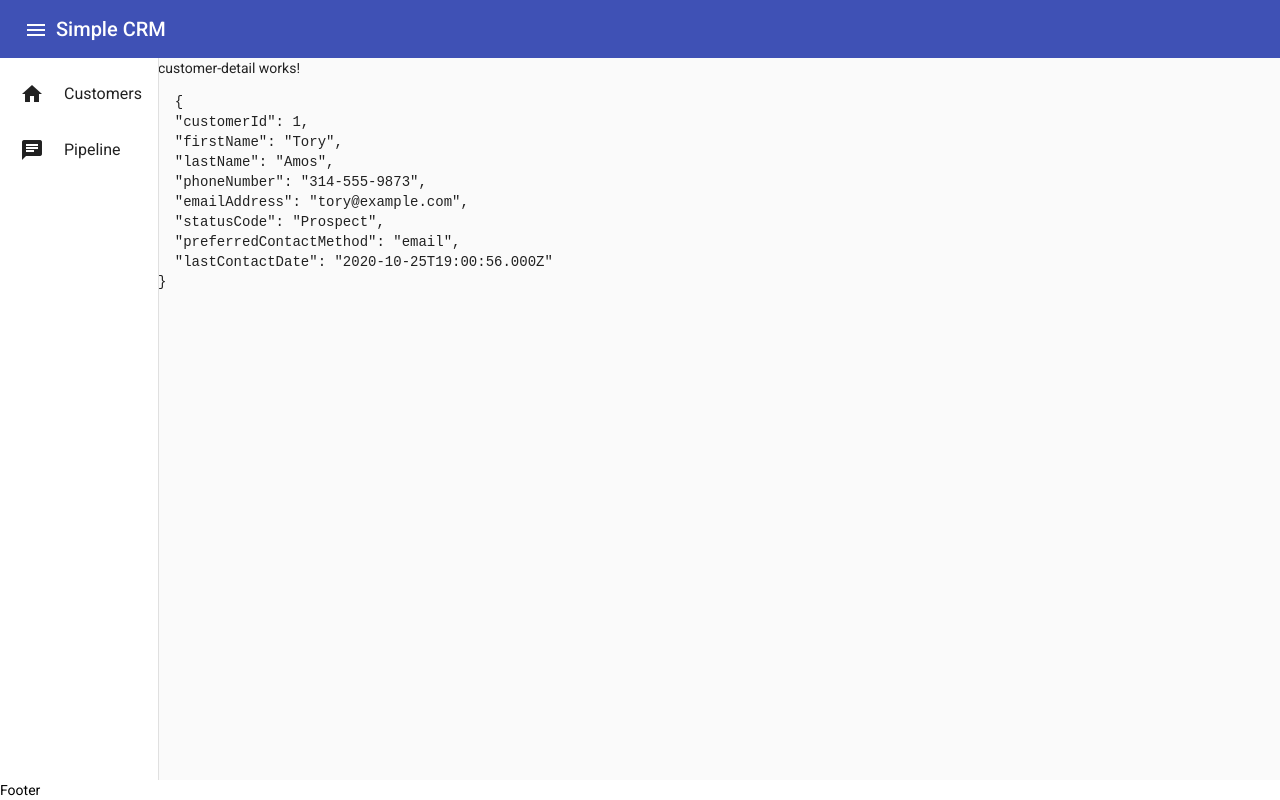
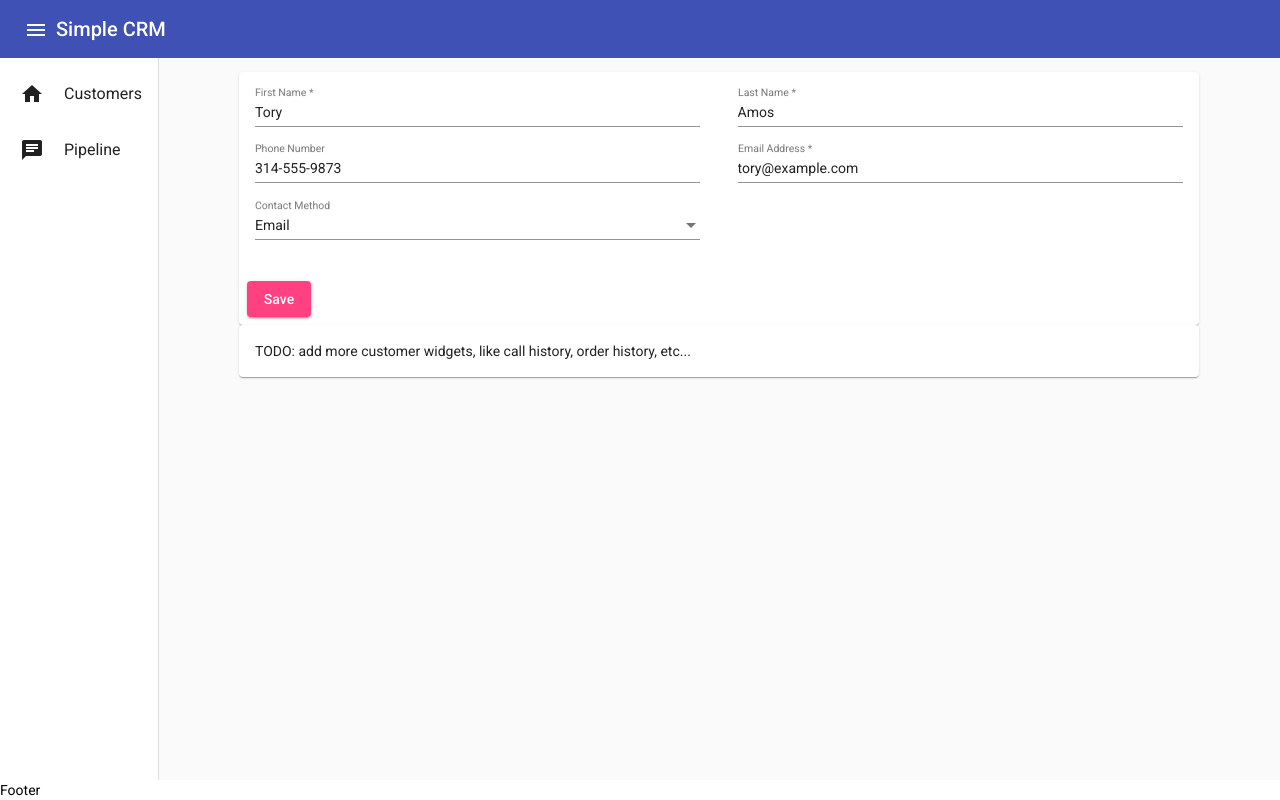
Before and after one commit to NexulAcademy/aspnet-core-fundamentals-v3, an Angular app in the folder SimpleCrm/simple-crm-cli/: page /customer/1 in a window 1280 px wide. Built offline with nearby package versions, Linux system fonts and the light colour scheme.

Commit message:
64: customer detail connecting route parameter, service loaded data, saving changes back to service

```diff
--- a/SimpleCrm/simple-crm-cli/src/app/customer/customer-detail/customer-detail.component.html
+++ b/SimpleCrm/simple-crm-cli/src/app/customer/customer-detail/customer-detail.component.html
@@ -1,5 +1,42 @@
-<p>customer-detail works!</p>
-
-<pre>
-  {{customer | json}}
-</pre>
+<div class="content-column">
+  <mat-card>
+    <mat-card-content>
+      <form [formGroup]="detailForm" novalidate>
+        <section fxLayout="row wrap" fxFlex="100" fxLayoutAlign="space-between">
+          <mat-form-field fxFlex="48" fxFlex.lt-md="100">
+            <input matInput placeholder="First Name" formControlName="firstName" name="firstName">
+            <mat-error>First name is required</mat-error>
+          </mat-form-field>
+          <mat-form-field fxFlex="48" fxFlex.lt-md="100">
+            <input matInput placeholder="Last Name" formControlName="lastName" name="lastName">
+            <mat-error>Last name is required</mat-error>
+          </mat-form-field>
+          <mat-form-field fxFlex="48" fxFlex.lt-md="100">
+            <input matInput placeholder="Phone Number" formControlName="phoneNumber" name="phoneNumber">
+          </mat-form-field>
+          <mat-form-field fxFlex="48" fxFlex.lt-md="100">
+            <input matInput #emailAddress placeholder="Email Address" formControlName="emailAddress"
+              name="emailAddress">
+            <mat-error *ngIf="!emailAddress.value">Email address is required</mat-error>
+            <mat-error *ngIf="emailAddress.value && !emailAddress.valid">Invalid email address</mat-error>
+          </mat-form-field>
+          <mat-form-field fxFlex="48" fxFlex.lt-md="100">
+            <mat-select placeholder="Contact Method" formControlName="preferredContactMethod"
+              name="preferredContactMethod">
+              <mat-option value="email">Email</mat-option>
+              <mat-option value="phone">Phone</mat-option>
+            </mat-select>
+          </mat-form-field>
+        </section>
+      </form>
+    </mat-card-content>
+    <mat-card-actions>
+      <button mat-raised-button (click)="save()" color="accent">Save</button>
+    </mat-card-actions>
+  </mat-card>
+  <mat-card>
+    <mat-card-content>
+      TODO: add more customer widgets, like call history, order history, etc...
+    </mat-card-content>
+  </mat-card>
+</div>
--- a/SimpleCrm/simple-crm-cli/src/app/customer/customer-detail/customer-detail.component.ts
+++ b/SimpleCrm/simple-crm-cli/src/app/customer/customer-detail/customer-detail.component.ts
@@ -1,4 +1,6 @@
 import { Component, OnInit } from '@angular/core';
+import { FormBuilder, FormGroup, Validators } from '@angular/forms';
+import { MatSnackBar } from '@angular/material/snack-bar';
 import { ActivatedRoute } from '@angular/router';
 import { Customer } from '../customer.model';
 import { CustomerService } from '../customer.service';
@@ -11,17 +13,46 @@ import { CustomerService } from '../customer.service';
 export class CustomerDetailComponent implements OnInit {
   customerId: number;
   customer: Customer;
+  detailForm: FormGroup;
 
   constructor(
+    private fb: FormBuilder,
     private customerService: CustomerService,
+    private snackBar: MatSnackBar,
     private route: ActivatedRoute
-  ) { }
+  ) {
+    this.createForm();
+  }
+
+  createForm(): void {
+    this.detailForm = this.fb.group({
+      firstName: ['', Validators.required],
+      lastName: ['', Validators.required],
+      phoneNumber: [''],
+      emailAddress: ['', [Validators.required, Validators.email]],
+      preferredContactMethod: ['email']
+    });
+  }
 
   ngOnInit(): void {
     this.customerId = +this.route.snapshot.params.id;
     this.customerService.get(this.customerId)
       .subscribe(cust => {
         this.customer = cust;
+        this.detailForm.patchValue(cust);
+      });
+  }
+
+  save(): void {
+    if (!this.detailForm.valid) { return; }
+    const customer = { ...this.customer, ...this.detailForm.value };
+    this.customerService.update(customer)
+      .subscribe(result => {
+        if (!result) {
+          this.snackBar.open('Error updating customer record.', 'OOPS');
+          return;
+        }
+        this.snackBar.open('Customer updated', 'OK');
       });
   }
 }
--- a/SimpleCrm/simple-crm-cli/src/app/customer/customer.module.ts
+++ b/SimpleCrm/simple-crm-cli/src/app/customer/customer.module.ts
@@ -17,6 +17,7 @@ import { CustomerCreateDialogComponent } from './customer-create-dialog/customer
 import { MatDialogModule } from '@angular/material/dialog';
 import { MatInputModule } from '@angular/material/input';
 import { MatSelectModule } from '@angular/material/select';
+import { MatSnackBarModule } from '@angular/material/snack-bar';
 import { CustomerDetailComponent } from './customer-detail/customer-detail.component';
 
 @NgModule({
@@ -32,6 +33,7 @@ import { CustomerDetailComponent } from './customer-detail/customer-detail.compo
     MatDialogModule,
     MatInputModule,
     MatSelectModule,
+    MatSnackBarModule,
     FlexLayoutModule,
     CustomerRoutingModule
   ],
```
